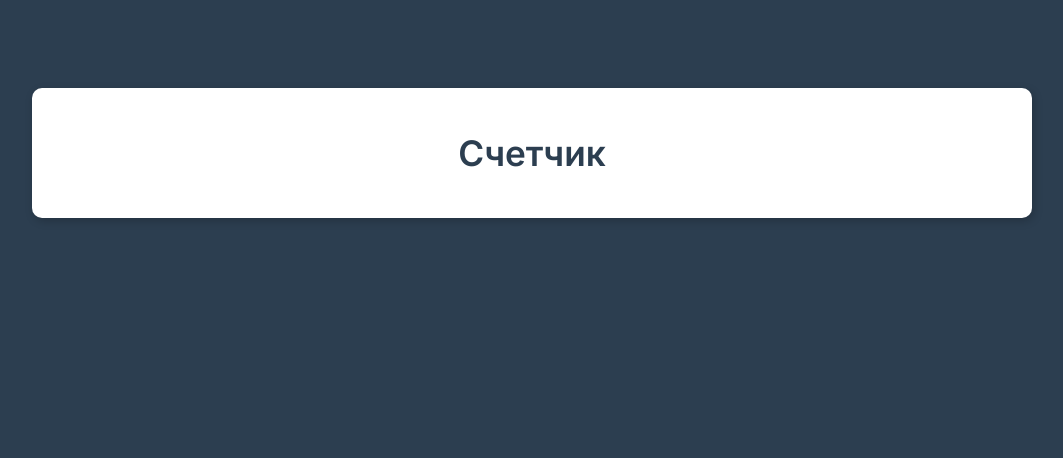
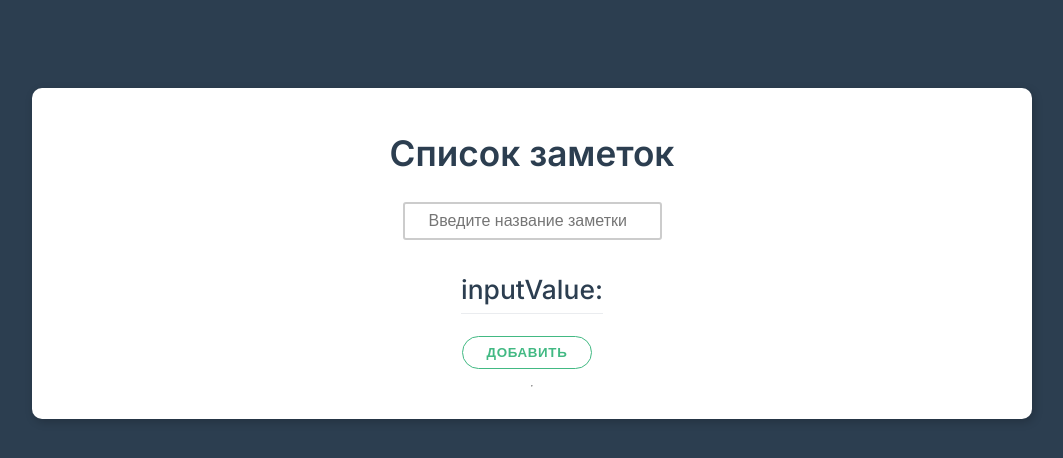
Before and after one commit to RastaBoy/vue_exersises, a plain HTML site: page index.html in a window 1280 px wide. Shown: the whole page, without its empty margins (108-1171 px from the left). Drawn offline with nearby package versions, Linux system fonts and the light colour scheme.

Commit message:
inputChangeHandler

```diff
--- a/components/app.js
+++ b/components/app.js
@@ -3,7 +3,15 @@
 const App = {
     data() {
         return {
-            title: 'Счетчик'
+            title: 'Список заметок',
+            placeholderString: 'Введите название заметки',
+            inputValue: ''
+        }
+    },
+    methods: {
+        inputChangeHandler() {
+            //console.log("Something", event.target.value)
+            this.inputValue = event.target.value
         }
     }
 }
--- a/index.html
+++ b/index.html
@@ -11,7 +11,18 @@
 
     <div class="container pt-5" id="app">
         <div class="card center">
-            <h1> {{ title }} </h1>
+            <h1> {{ title }}</h1>
+            <div class="form-control">
+                <input
+                    type="text"
+                    v-bind:placeholder="placeholderString"
+                    v-bind:value="inputValue"
+                    v-on:input="inputChangeHandler"
+                />
+            </div>
+            <h2>inputValue: {{ inputValue }}</h2>
+            <button class="btn">Добавить</button>
+            <hr />
         </div>
     </div>
 
```
